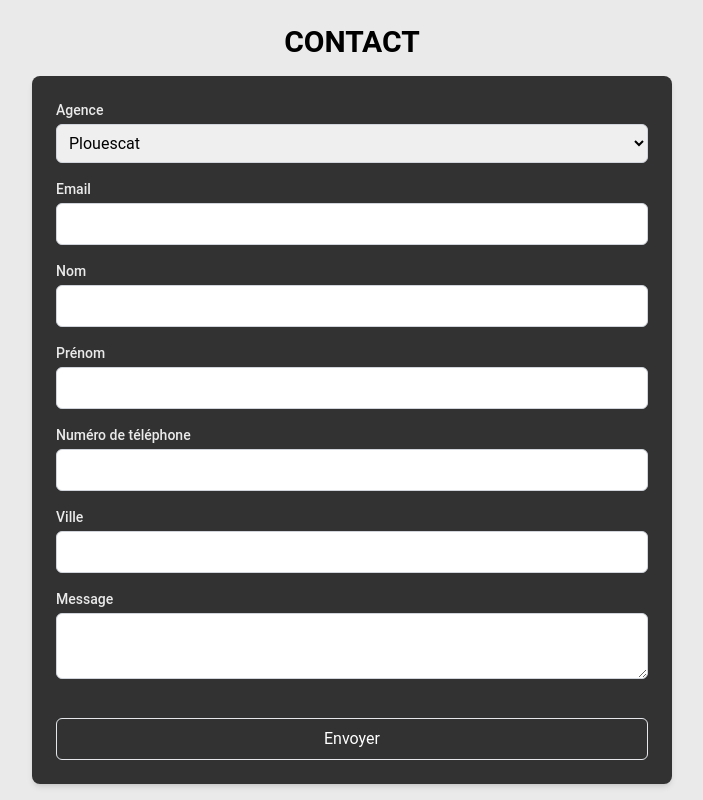
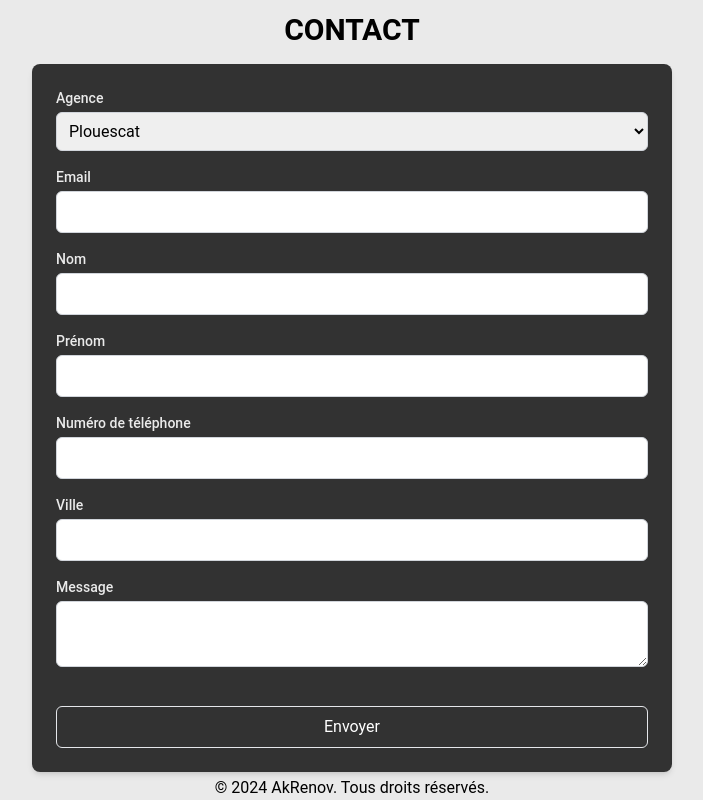
Before and after one commit to GaspardPcht/AkRenov, a Next.js app: page / in a window 1280 px wide. Shown: the part 3244-4044 px from the top of the page, without its empty margins (288-991 px from the left). Built offline with nearby package versions, Linux system fonts and the light colour scheme.

Commit message:
Mise à jour du composant Contact pour ajouter un message de droits d'auteur et amélioration de la mise en forme. Remplacement de useLayoutEffect par useEffect dans le composant Home pour une gestion optimisée des effets.

```diff
--- a/app/Contact/page.tsx
+++ b/app/Contact/page.tsx
@@ -1,7 +1,7 @@
-import Formulaire from "../components/ContactForm";
+import Formulaire from '../components/ContactForm';
 
-export default function Contact(){
-  return(
+export default function Contact() {
+  return (
     <div className="relative min-h-screen flex flex-col items-center justify-center">
       {/* Header */}
       <div className="flex justify-center w-full py-4">
@@ -9,7 +9,12 @@ export default function Contact(){
           CONTACT
         </h1>
       </div>
-  <Formulaire/>
+
+        <Formulaire />
+
+      <div className='text-black mt-1'>
+        <p>© 2024 AkRenov. Tous droits réservés.</p>
       </div>
-  )
+    </div>
+  );
 }
--- a/app/page.tsx
+++ b/app/page.tsx
@@ -1,5 +1,5 @@
 'use client'
-import React, { useRef, useState, useEffect, useLayoutEffect } from 'react';
+import React, { useRef, useState, useEffect } from 'react';
 import Header from './components/Header';
 import { SwipeCarousel } from './components/Carousel';
 import ContactInfo from './components/ContactCards';
@@ -24,7 +24,7 @@ export default function Home() {
   const [isHeaderVisible, setIsHeaderVisible] = useState(true); // Etat pour gérer la visibilité du header
   const [lastScrollY, setLastScrollY] = useState(0); // Pour suivre la dernière position de défilement
 
-  useLayoutEffect(() => {
+  useEffect(() => {
     // Vérifier si nous sommes côté client
     setIsClient(true);
   }, []); // Cette utilisation se déclenche uniquement après le premier rendu côté client
```
Lines whose indentation alone changed are shown as unchanged.
